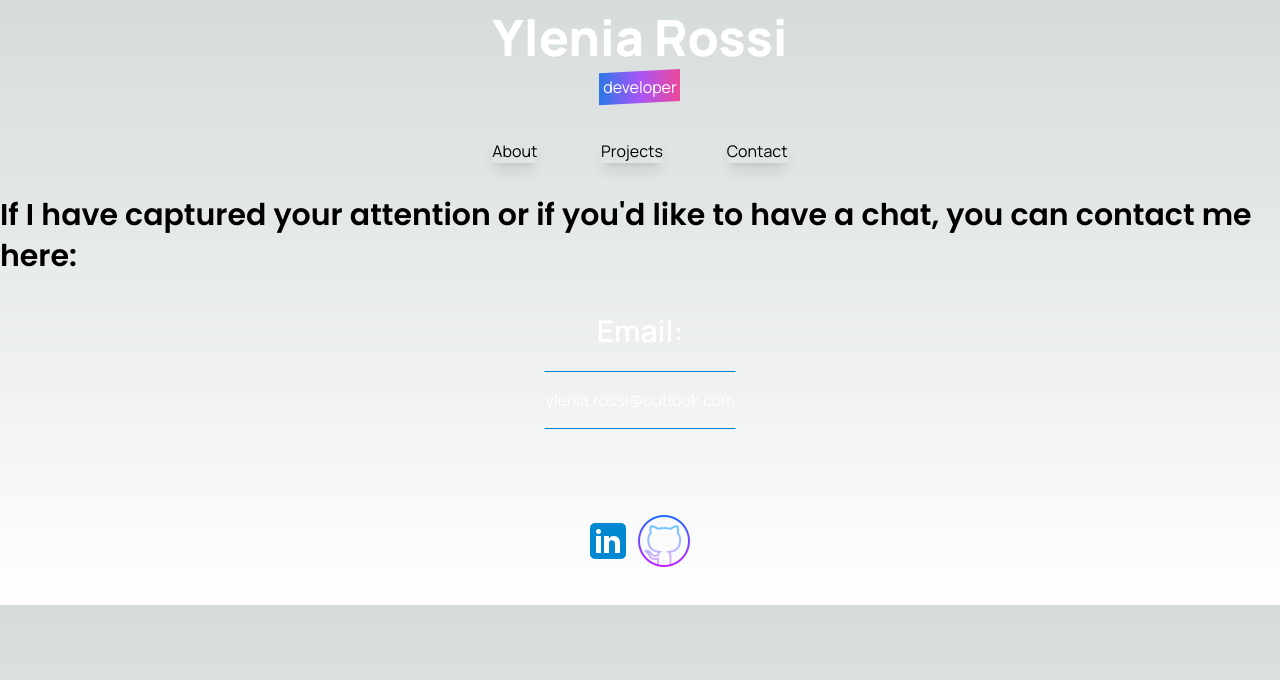
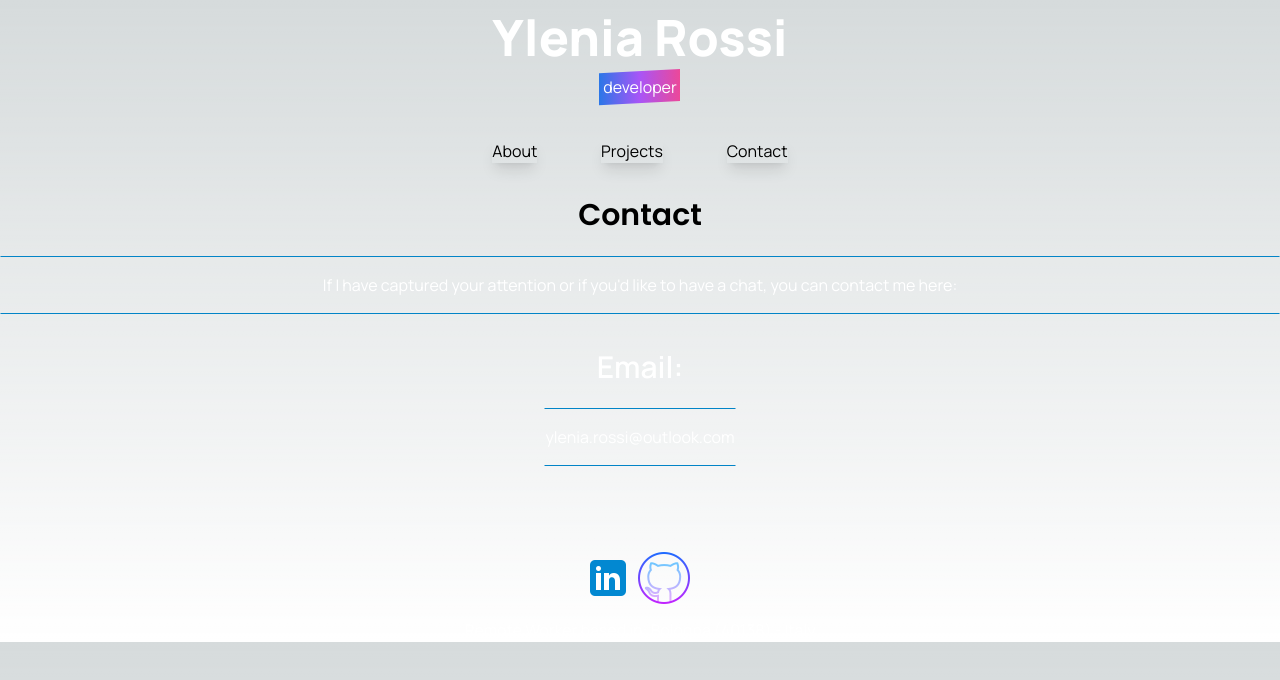
Before and after one commit to roxyle/portfolio, a Next.js app: page /Contact in a window 1280 px wide. Shown: the top 680 px of the page. Built offline with nearby package versions, Linux system fonts and the light colour scheme.

Commit message:
formattato contact section

```diff
--- a/src/pages/Contact/index.tsx
+++ b/src/pages/Contact/index.tsx
@@ -9,8 +9,14 @@ const Contact = () => {
     <section className='flex flex-col py-8'>
 
       <h1 className='head-text flex justify-center'>
-      If I have captured your attention or if you'd like to have a chat, you can contact me here:
+      Contact
       </h1>
+
+      <div className='mt-5 flex flex-col gap-3 text-white'>
+        <p className='py-4 text-center border border-x-transparent border-y-sky-600'>
+        If I have captured your attention or if you'd like to have a chat, you can contact me here:</p>
+      </div>
+
 
       <div className='py-8'>
         <h2 className='head-text flex justify-center'>
```
